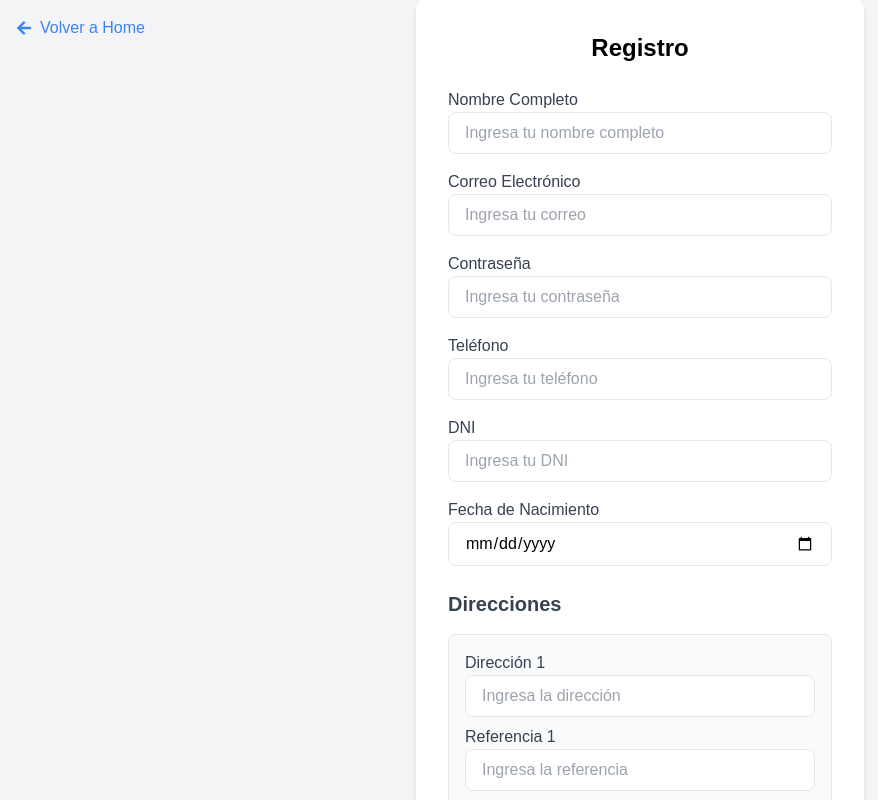
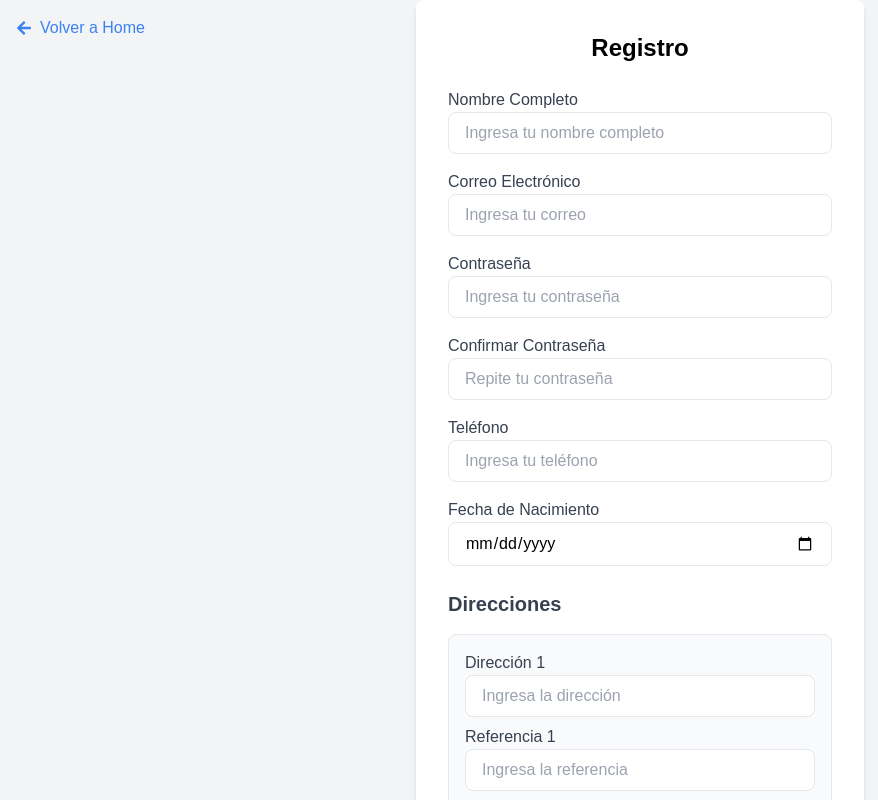
Before and after one commit to LizandroMS/Inventiva, a Next.js app: page /login in a window 1280 px wide. Both pictures are taken after a click on the button "Regístrate aquí". Shown: the top 800 px of the page, without its empty margins (0-878 px from the left). Built offline with nearby package versions, Linux system fonts and the light colour scheme.

Commit message:
mejora de usuario

```diff
--- a/src/app/admin/EditarAccesoPersonal/page.tsx
+++ b/src/app/admin/EditarAccesoPersonal/page.tsx
@@ -235,7 +235,7 @@ export default function EditarAccesoPersonal() {
                   <input
                     type="text"
                     name="dni"
-                    value={selectedUser.dni}
+                    value={selectedUser.dni ||''}
                     onChange={handleInputChange}
                     className="w-full px-4 py-2 border rounded-lg text-gray-800"
                   />
--- a/src/app/login/page.tsx
+++ b/src/app/login/page.tsx
@@ -1,7 +1,7 @@
 "use client";
 import { useState, useEffect } from "react";
 import { useRouter } from "next/navigation";
-import { FaArrowLeft } from "react-icons/fa"; // Importamos el icono
+import { FaArrowLeft, FaCheck } from "react-icons/fa";
 
 interface Address {
   address: string;
@@ -15,8 +15,8 @@ export default function LoginPage() {
     fullName: "",
     email: "",
     password: "",
+    confirmPassword: "", // Nuevo campo para confirmar la contraseña
     phone: "",
-    dni: "",
     birthDate: "",
     addresses: [{ address: "", referencia: "", isActive: false }],
   });
@@ -87,6 +87,12 @@ export default function LoginPage() {
     setError("");
     setLoading(true);
 
+    if (formData.password !== formData.confirmPassword) {
+      setError("Las contraseñas no coinciden");
+      setLoading(false);
+      return;
+    }
+
     try {
       const res = await fetch("/api/register", {
         method: "POST",
@@ -104,7 +110,6 @@ export default function LoginPage() {
       }
 
       const user = await res.json();
-      console.log("USER >> ", JSON.stringify(user));
       localStorage.setItem("user", JSON.stringify(user));
 
       setTimeout(() => {
@@ -169,8 +174,7 @@ export default function LoginPage() {
         onClick={() => router.push("/")}
         className="absolute top-4 left-4 text-blue-500 hover:text-blue-700 flex items-center"
       >
-        <FaArrowLeft className="mr-2" /> {/* Icono de regreso */}
-        Volver a Home
+        <FaArrowLeft className="mr-2" /> Volver a Home
       </button>
 
       <div className="bg-white p-8 rounded-lg shadow-md w-full max-w-md">
@@ -186,9 +190,7 @@ export default function LoginPage() {
             </h2>
             <form onSubmit={handleLoginSubmit}>
               <div className="mb-4">
-                <label className="block text-gray-700">
-                  Correo Electrónico
-                </label>
+                <label className="block text-gray-700">Correo Electrónico</label>
                 <input
                   type="email"
                   name="email"
@@ -247,9 +249,7 @@ export default function LoginPage() {
                 />
               </div>
               <div className="mb-4">
-                <label className="block text-gray-700">
-                  Correo Electrónico
-                </label>
+                <label className="block text-gray-700">Correo Electrónico</label>
                 <input
                   type="email"
                   name="email"
@@ -270,6 +270,21 @@ export default function LoginPage() {
                   className="w-full px-4 py-2 border rounded-lg focus:outline-none focus:border-blue-500 text-black bg-white"
                 />
               </div>
+              <div className="mb-4 relative">
+                <label className="block text-gray-700">Confirmar Contraseña</label>
+                <input
+                  type="password"
+                  name="confirmPassword"
+                  placeholder="Repite tu contraseña"
+                  value={formData.confirmPassword}
+                  onChange={handleChange}
+                  className="w-full px-4 py-2 border rounded-lg focus:outline-none focus:border-blue-500 text-black bg-white"
+                />
+                {formData.password && formData.password === formData.confirmPassword && (
+                  <FaCheck className="absolute right-4 top-1/2 transform -translate-y-1/2 text-green-500" />
+                )}
+              </div>
+
               <div className="mb-4">
                 <label className="block text-gray-700">Teléfono</label>
                 <input
@@ -281,21 +296,9 @@ export default function LoginPage() {
                   className="w-full px-4 py-2 border rounded-lg focus:outline-none focus:border-blue-500 text-black bg-white"
                 />
               </div>
-              <div className="mb-4">
-                <label className="block text-gray-700">DNI</label>
-                <input
-                  type="text"
-                  name="dni"
-                  placeholder="Ingresa tu DNI"
-                  value={formData.dni}
-                  onChange={handleChange}
-                  className="w-full px-4 py-2 border rounded-lg focus:outline-none focus:border-blue-500 text-black bg-white"
-                />
-              </div>
+
               <div className="mb-6">
-                <label className="block text-gray-700">
-                  Fecha de Nacimiento
-                </label>
+                <label className="block text-gray-700">Fecha de Nacimiento</label>
                 <input
                   type="date"
                   name="birthDate"
@@ -305,17 +308,13 @@ export default function LoginPage() {
                 />
               </div>
 
-              <h3 className="text-xl font-bold text-gray-700 mb-4">
-                Direcciones
-              </h3>
+              <h3 className="text-xl font-bold text-gray-700 mb-4">Direcciones</h3>
               {formData.addresses.map((address, index) => (
                 <div
                   key={index}
                   className="mb-4 border p-4 rounded-lg bg-gray-50"
                 >
-                  <label className="block text-gray-700">
-                    Dirección {index + 1}
-                  </label>
+                  <label className="block text-gray-700">Dirección {index + 1}</label>
                   <input
                     type="text"
                     placeholder="Ingresa la dirección"
@@ -323,9 +322,7 @@ export default function LoginPage() {
                     onChange={(e) => handleChange(e, index, "address")}
                     className="w-full px-4 py-2 border rounded-lg focus:outline-none focus:border-blue-500 text-black bg-white mb-2"
                   />
-                  <label className="block text-gray-700">
-                    Referencia {index + 1}
-                  </label>
+                  <label className="block text-gray-700">Referencia {index + 1}</label>
                   <input
                     type="text"
                     placeholder="Ingresa la referencia"
@@ -340,9 +337,7 @@ export default function LoginPage() {
                       onChange={(e) => handleChange(e, index, "isActive")}
                       className="mr-2"
                     />
-                    <label className="text-gray-700">
-                      Marcar como dirección activa
-                    </label>
+                    <label className="text-gray-700">Marcar como dirección activa</label>
                   </div>
                   <button
                     type="button"
@@ -361,25 +356,14 @@ export default function LoginPage() {
                 Agregar otra dirección
               </button>
 
-              <div className="mb-6">
               <button
                 type="submit"
                 className="w-full bg-green-500 text-white py-2 px-4 rounded-lg hover:bg-green-600"
               >
                 Registrarse
               </button>
-              </div>
+            </form>
             {error && <p className="text-red-500">{error}</p>}
-            </form>
-            <p className="text-center text-black">
-              ¿Ya tienes una cuenta?{" "}
-              <button
-                onClick={() => setIsLogin(true)}
-                className="text-blue-500 hover:underline"
-              >
-                Inicia sesión aquí
-              </button>
-            </p>
           </div>
         )}
       </div>
--- a/src/pages/api/register.ts
+++ b/src/pages/api/register.ts
@@ -7,9 +7,9 @@ const prisma = new PrismaClient();
 
 export default async function handler(req: NextApiRequest, res: NextApiResponse) {
   if (req.method === 'POST') {
-    const { fullName, email, password, phone, dni, birthDate, addresses } = req.body;
+    const { fullName, email, password, phone, birthDate, addresses } = req.body;
 
-    if (!fullName || !email || !password || !phone || !dni || !birthDate || !addresses || addresses.length === 0) {
+    if (!fullName || !email || !password || !phone || !birthDate || !addresses || addresses.length === 0) {
       return res.status(400).json({ error: 'Faltan campos requeridos o no se ha proporcionado ninguna dirección' });
     }
     // Validar que al menos una dirección esté marcada como activa
@@ -28,7 +28,6 @@ export default async function handler(req: NextApiRequest, res: NextApiResponse)
           email,
           password: hashedPassword,
           phone,
-          dni,
           birthDate: new Date(birthDate),
           addresses: {
             create: addresses.map((addr: { address: string; referencia: string; isActive: boolean }) => ({
```
Also changed, not shown: 2 other files (tests, documents, lock files or other folders). Lines whose indentation alone changed are shown as unchanged.
